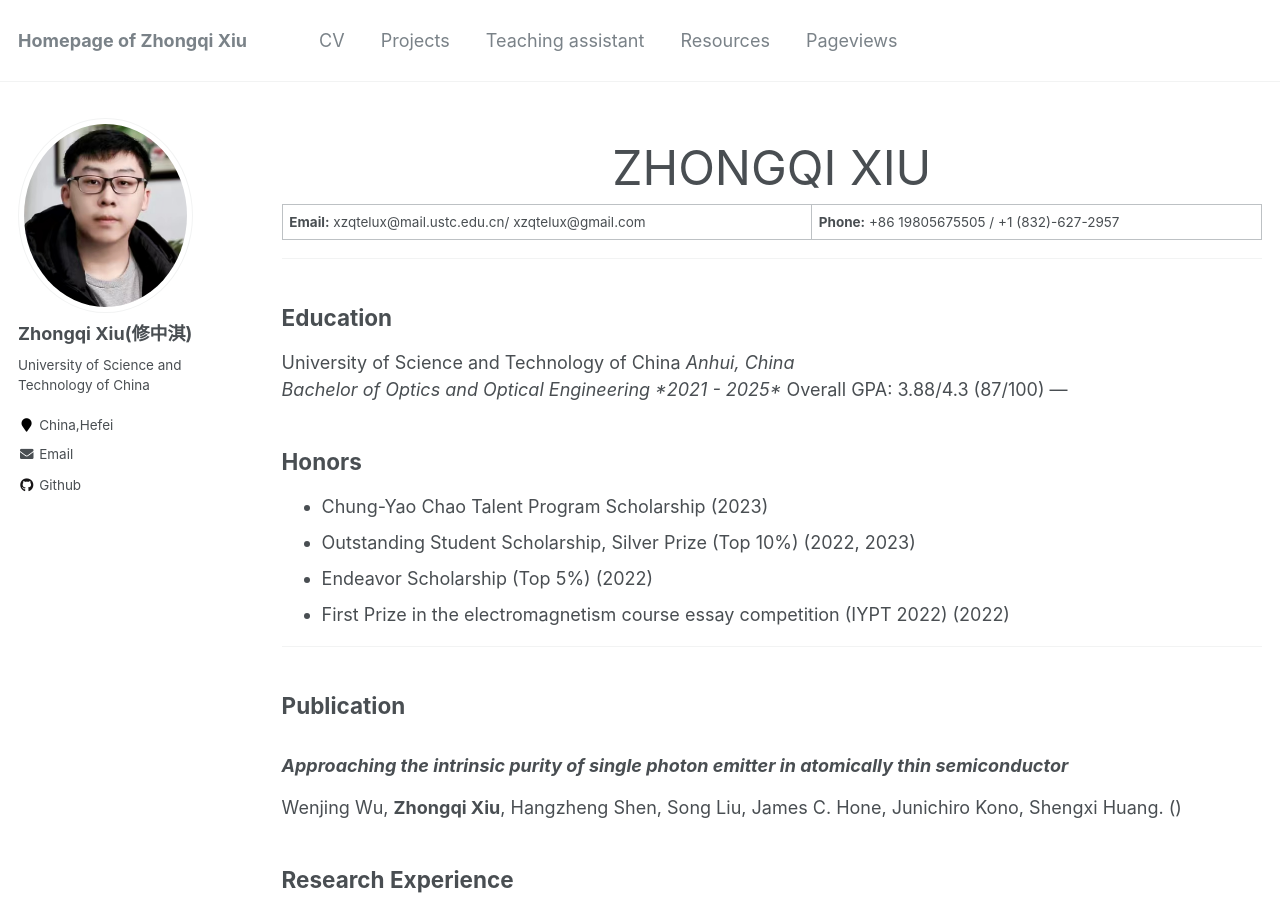
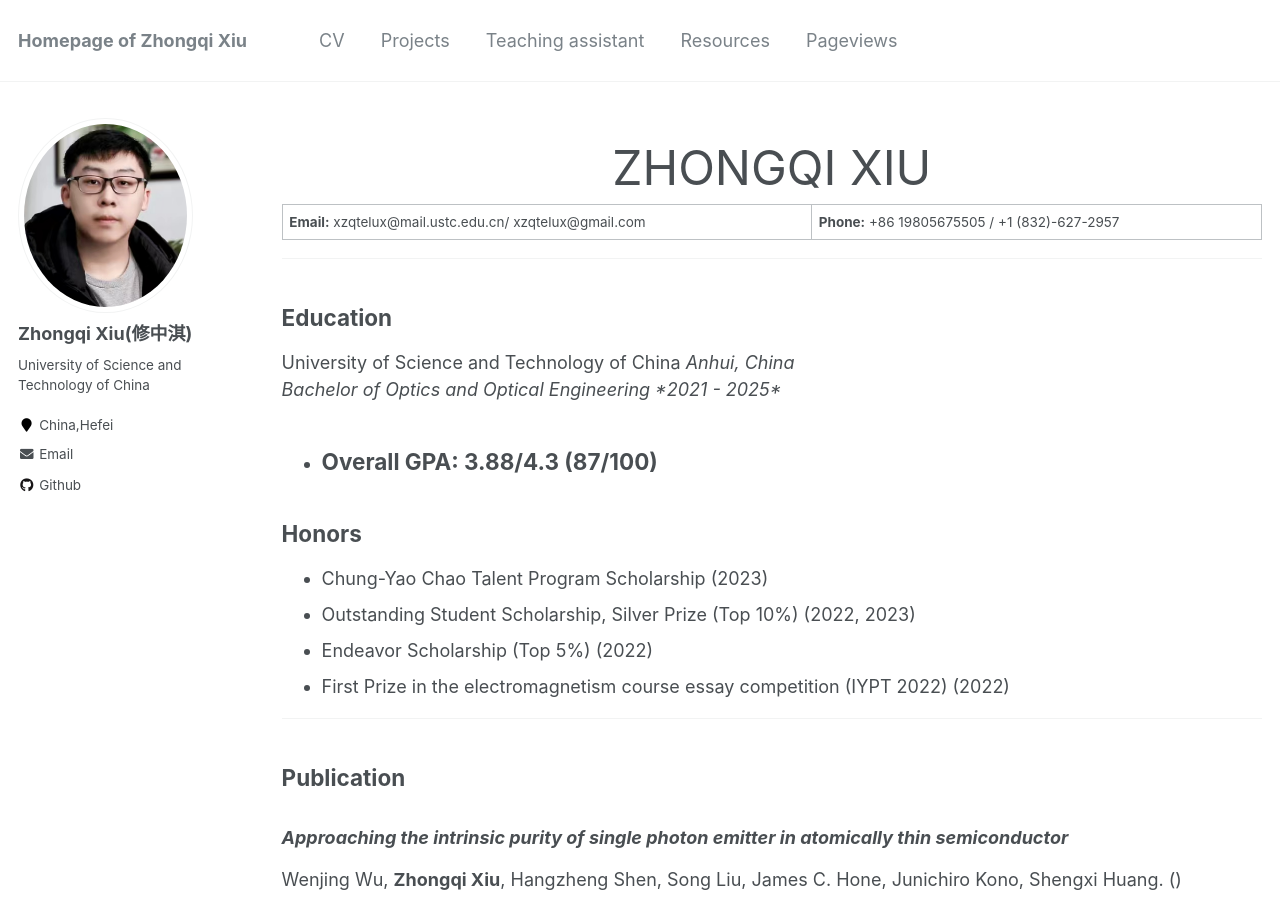
Before and after one commit to k-telux/k-telux.github.io, a Jekyll site: the page built from _pages/cv.md, in a window 1280 px wide and 900 px high. Built offline with Jekyll 4.4.1, drawn with Linux system fonts in a browser that asks for light colours; formulas are drawn with MathJax 3.

Commit message:
Update cv.md

```diff
--- a/_pages/cv.md
+++ b/_pages/cv.md
@@ -19,7 +19,8 @@
 
  University of Science and Technology of China *Anhui, China*
  _Bachelor of Optics and Optical Engineering  *2021 - 2025*_
- Overall GPA: 3.88/4.3  (87/100)
+
+ * Overall GPA: 3.88/4.3  (87/100)
 ---
 
 ## Honors
```
